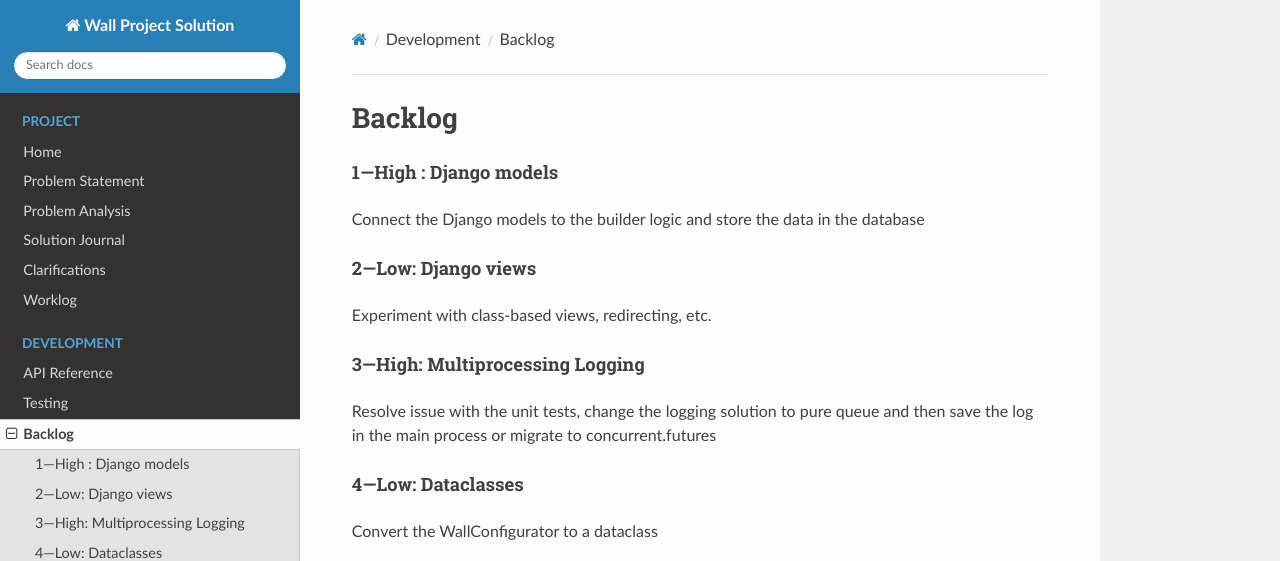
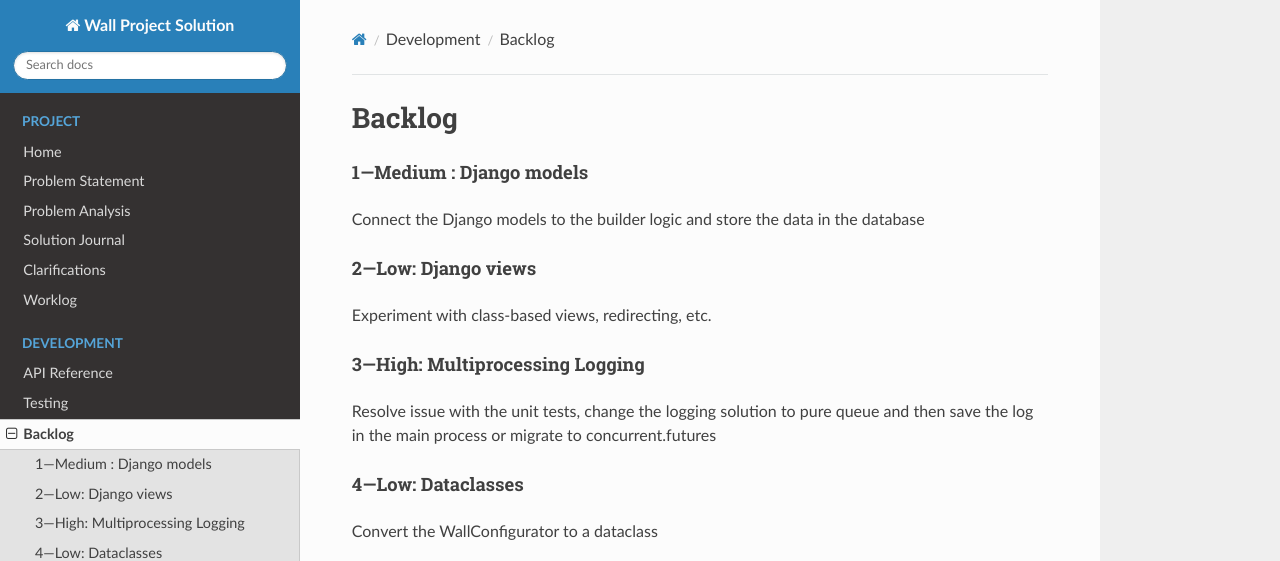
Before and after one commit to braboj/the-great-wall, an MkDocs documentation site: the page built from docs/backlog.md, in a window 1280 px wide and 1297 px high. Shown: the top 561 px of the window. Built offline with MkDocs 1.6.1, drawn with Linux system fonts in a browser that asks for light colours; nearby versions of some CDN libraries.

Commit message:
(#16) - Update backlog file

```diff
--- a/docs/backlog.md
+++ b/docs/backlog.md
@@ -1,6 +1,6 @@
 # Backlog
 
-#### 1—High : Django models
+#### 1—Medium : Django models
 Connect the Django models to the builder logic and store the data in the database
 
 #### 2—Low: Django views
```
